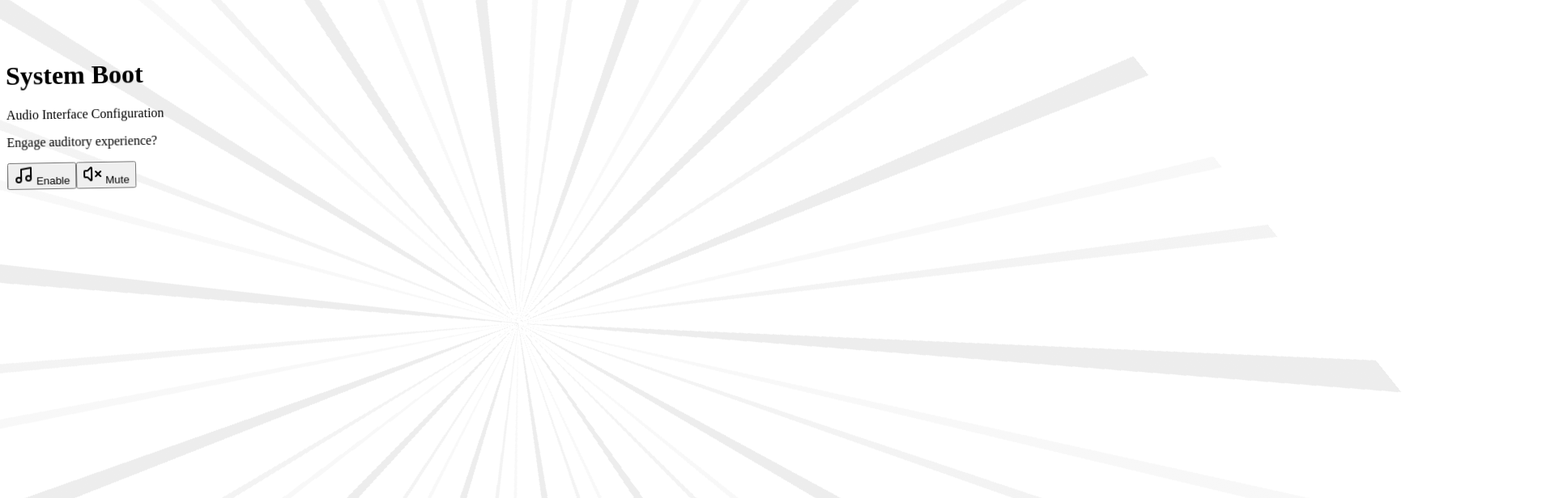
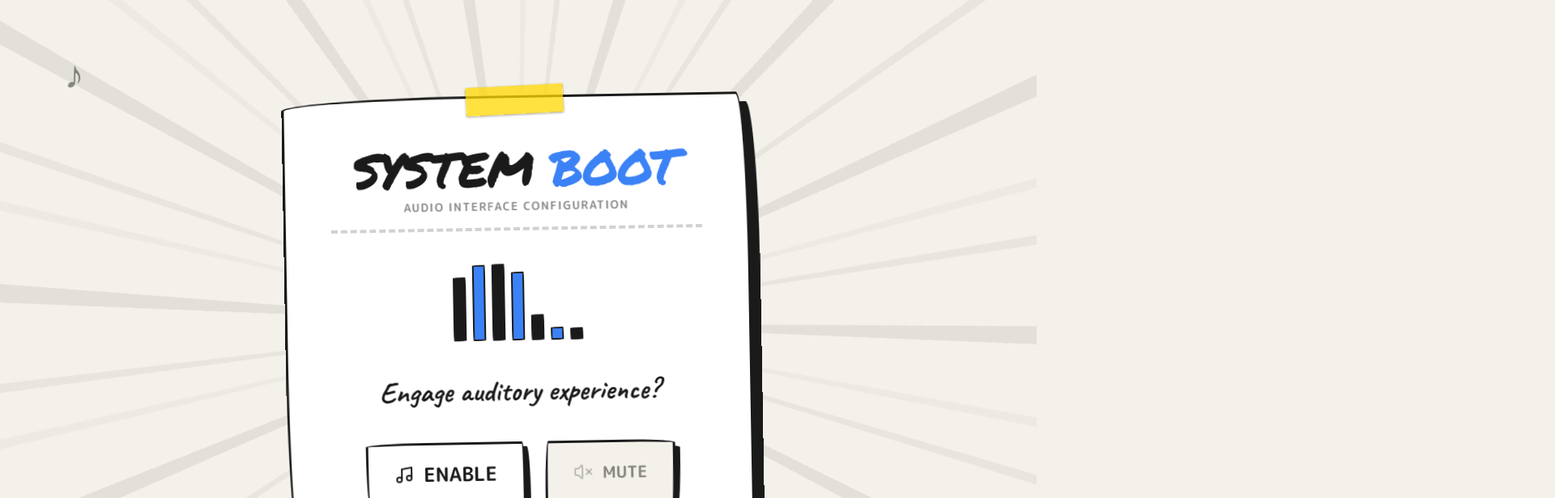
Before and after one commit to Anmol-Srivastava-073/portfolio, a React (Vite) app: page / in a window 1280 px wide. Shown: the top 616 px of the page at 81% size, 1920 px wide, since content can reach past the window. Built offline with nearby package versions, Linux system fonts and the light colour scheme.

Commit message:
Update index.css

```diff
--- a/src/index.css
+++ b/src/index.css
@@ -1,3 +1,62 @@
+@tailwind base;
+@tailwind components;
+@tailwind utilities;
+
+@layer base {
+  body {
+    @apply bg-paper text-ink font-manga selection:bg-markerYellow selection:text-ink overflow-x-hidden;
+    /* Dotted sketchbook paper background */
+    background-image: radial-gradient(#d1ccc0 2px, transparent 2px);
+    background-size: 32px 32px;
+  }
+}
+
+html {
+  scroll-behavior: smooth;
+}
+
+::-webkit-scrollbar {
+  width: 8px;
+}
+::-webkit-scrollbar-thumb {
+  background: #1a1a1a;
+  border-radius: 20px;
+}
+
+/* Hand-drawn organic border effect */
+.sketch-border {
+  border: 3px solid #1a1a1a;
+  border-radius: 255px 15px 225px 15px / 15px 225px 15px 255px;
+}
+
+.sketch-border-alt {
+  border: 3px solid #1a1a1a;
+  border-radius: 15px 225px 15px 255px / 255px 15px 225px 15px;
+}
+
+/* Manga image effect (Grayscale removed, just keeping a slight contrast pop) */
+.manga-image {
+  filter: contrast(1.05);
+  transition: transform 0.5s ease;
+}
+
+.manga-image:hover {
+  filter: contrast(1);
+}
+
+/* Washi tape effect */
+.washi-tape {
+  position: absolute;
+  top: -15px;
+  left: 50%;
+  transform: translateX(-50%) rotate(-2deg);
+  width: 120px;
+  height: 35px;
+  background-color: rgba(255, 215, 0, 0.5); /* Yellow tape */
+  box-shadow: 0 1px 3px rgba(0,0,0,0.2);
+  z-index: 10;
+}
+
 /* --- GOD LEVEL MANGA EFFECTS --- */
 
 /* Concentrated Action Lines (Mangasen) */
```
